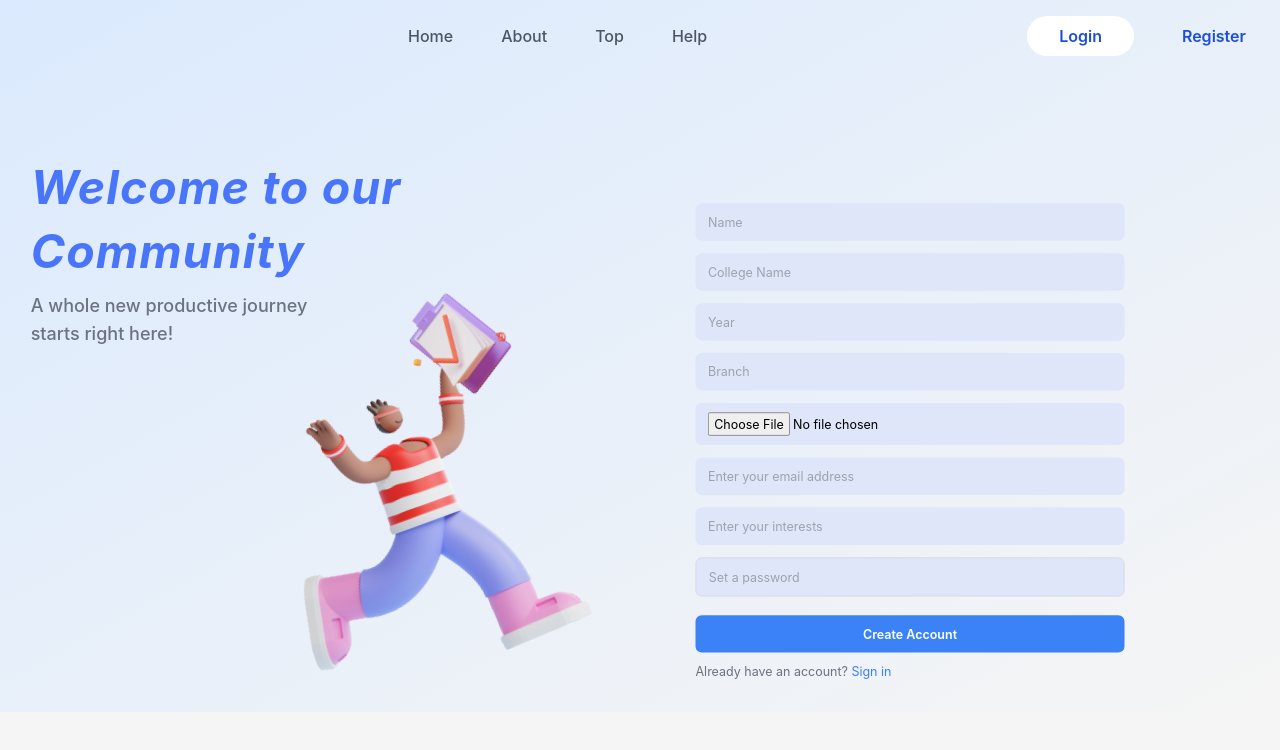
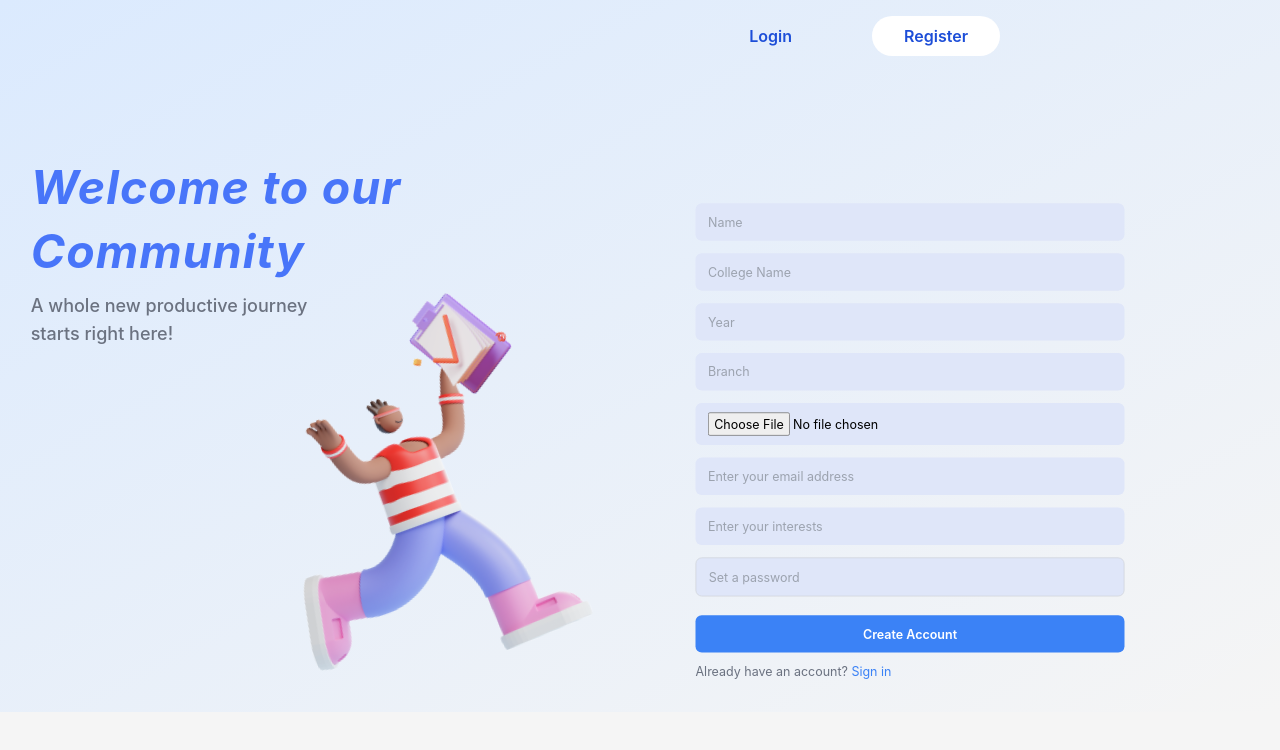
Before and after one commit to atharva-gadekar/Inter, a React (Create React App) app: page / in a window 1280 px wide. Shown: the top 750 px of the page. Built offline with nearby package versions, Linux system fonts and the light colour scheme.

Commit message:
Fixed Navbar

```diff
--- a/src/components/Navbar.js
+++ b/src/components/Navbar.js
@@ -1,16 +1,19 @@
-import React, { useState } from "react";
+import React, { useEffect, useState } from "react";
 import { Link } from "react-router-dom";
 
 export default function Navbar() {
   const [ismobileopen, setmobileopen] = useState(false);
+  useEffect(()=>{
+    console.log();
+  },[])
   const toggle = () => {
     setmobileopen(!ismobileopen);
   };
   return (
 		<div>
 			<div className=" bg-transparent mt-0 hidden lg:block ">
-        <nav className="bar mt-0  px-6 py-4 flex space-x-80 w-auto font-medium text-gray-600">
-          <ul className="hidden lg:flex space-x-12 w-auto ml-96 justify-center items-center ">
+				<nav className="bar mt-0  px-6 py-4 flex space-x-80 w-auto font-medium justify-end text-gray-600">
+					{/* <ul className="hidden lg:flex space-x-12 w-auto ml-96 justify-center items-center ">
 						<li className="hover:text-blue-700">
 							<a href="/home">Home</a>
 						</li>
@@ -23,18 +26,31 @@ export default function Navbar() {
 						<li className="hover:text-blue-700">
 							<a href="#">Help</a>
 						</li>
-
-          </ul>
-          <ul className="hidden lg:flex space-x-12 w-auto mr-96 justify-center items-center ">
+					</ul> */}
+					<ul className="hidden lg:flex space-x-12 w-auto mr-64 justify-center items-center ">
 						<li>
+							{window.location.pathname === "/login" && (
 								<button className="bg-white px-8 py-2 rounded-3xl text-blue-700 font-semibold">
-              <Link to='/login'>Login</Link>
+									<Link to="/login">Login</Link>
 								</button>
+							)}
+							{window.location.pathname !== "/login" && (
+								<a className="text-blue-700  px-8 py-2 font-semibold">
+									<Link to="/login">Login</Link>
+								</a>
+							)}
 						</li>
 						<li>
-              <a className="text-blue-700 font-semibold" href="#">
-              <Link to='/'>Register</Link>
+							{window.location.pathname === "/" && (
+								<button className="bg-white px-8 py-2 rounded-3xl text-blue-700 font-semibold">
+									<Link to="/">Register</Link>
+								</button>
+							)}
+							{window.location.pathname !== "/" && (
+								<a className="text-blue-700  px-8 py-2 font-semibold">
+									<Link to="/">Register</Link>
 								</a>
+							)}
 						</li>
 					</ul>
 				</nav>
@@ -80,7 +96,10 @@ export default function Navbar() {
 							/>
 						</svg>
 					</button>
-          <div className={`sm:hidden ${ismobileopen ? "" : "hidden"}`} id="mobile-menu">
+					<div
+						className={`sm:hidden ${ismobileopen ? "" : "hidden"}`}
+						id="mobile-menu"
+					>
 						<div className="space-y-1 px-2 pt-2 pb-3">
 							<a
 								href="#"
--- a/src/pages/Login.js
+++ b/src/pages/Login.js
@@ -88,7 +88,7 @@ function Login() {
 								name="password"
 								onChange={(e) => setPassword(e.target.value)}
 								placeholder="Enter password"
-								className="w-full px-4 py-3 bg-[#dfe6f9] border border-gray-300 rounded-lg"
+								className="w-full px-4 py-3 bg-[#dfe6f9] border-gray-300 rounded-lg"
 							/>
 						</div>
 						<div className="flex justify-between items-center">
```
Lines whose indentation alone changed are shown as unchanged.
